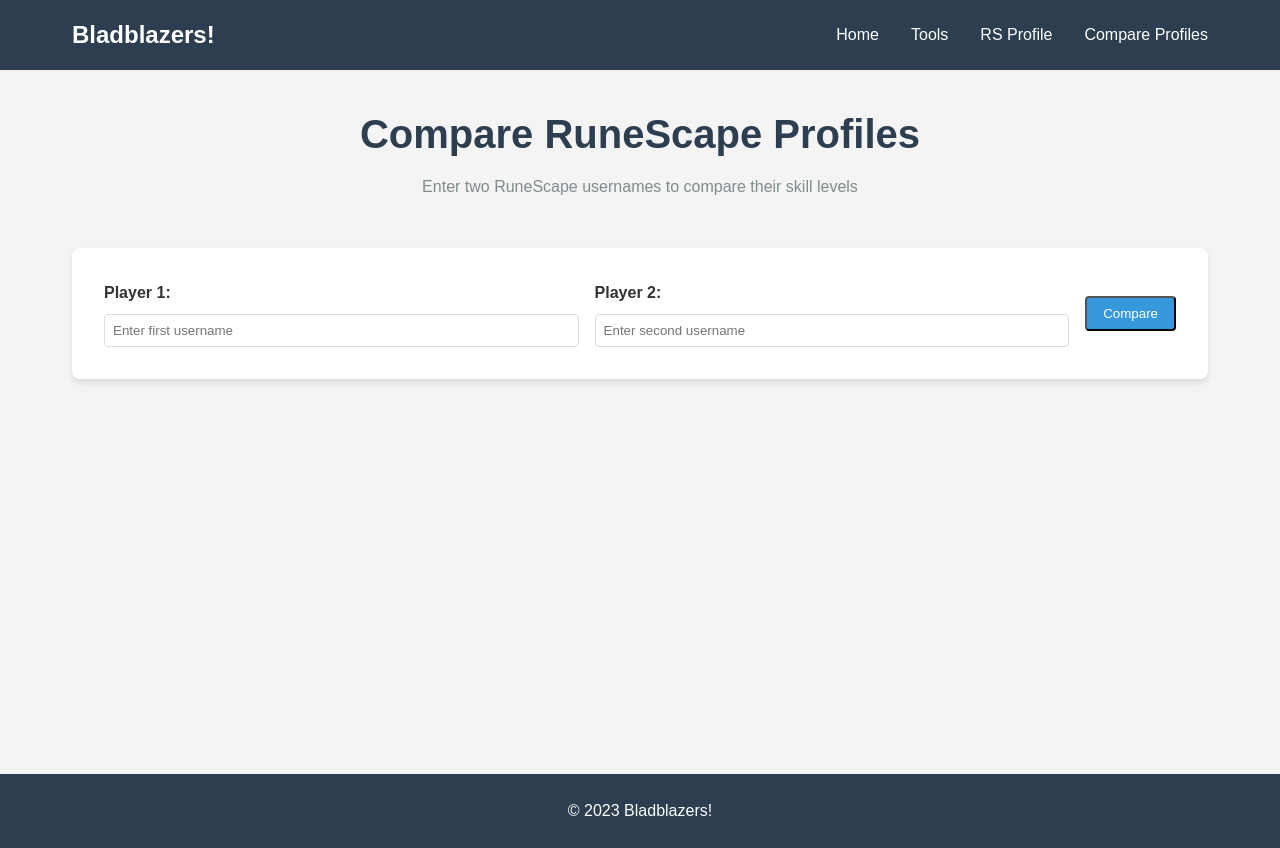
After one commit to JeroenLam/rs_clan_website, a Flask app: page /compare in a window 1280 px wide. The commit adds this page. Run offline with Flask 3, Linux system fonts and the light colour scheme.

Commit message:
feat: add new profile comparison page with side-by-side skill level comparison

```diff
--- a/app.py
+++ b/app.py
@@ -40,6 +40,51 @@ def profile():
     return render_template('profile.html', title='RuneScape Profile',
                           profile_data=profile_data, username=username, error=error)
 
+@app.route('/compare', methods=['GET', 'POST'])
+def compare():
+    profile_data1 = None
+    profile_data2 = None
+    username1 = None
+    username2 = None
+    error = None
+
+    if request.method == 'POST':
+        username1 = request.form.get('username1')
+        username2 = request.form.get('username2')
+
+        if username1 and username2:
+            try:
+                # Fetch first profile
+                url1 = f"https://apps.runescape.com/runemetrics/profile/profile?user={username1}&activities=20"
+                response1 = requests.get(url1)
+
+                # Fetch second profile
+                url2 = f"https://apps.runescape.com/runemetrics/profile/profile?user={username2}&activities=20"
+                response2 = requests.get(url2)
+
+                if response1.status_code == 200 and response2.status_code == 200:
+                    profile_data1 = response1.json()
+                    profile_data2 = response2.json()
+
+                    # Check if profiles exist
+                    if 'error' in profile_data1:
+                        error = f"Profile not found for username: {username1}"
+                        profile_data1 = None
+                    if 'error' in profile_data2:
+                        error = f"Profile not found for username: {username2}"
+                        profile_data2 = None
+                else:
+                    if response1.status_code != 200:
+                        error = f"Error fetching profile for {username1}: HTTP {response1.status_code}"
+                    else:
+                        error = f"Error fetching profile for {username2}: HTTP {response2.status_code}"
+            except Exception as e:
+                error = f"Error: {str(e)}"
+
+    return render_template('compare.html', title='Compare RuneScape Profiles',
+                          profile_data1=profile_data1, profile_data2=profile_data2,
+                          username1=username1, username2=username2, error=error)
+
 # Dictionary to map skill IDs to skill names
 SKILL_NAMES = {
     0: "Attack", 1: "Defence", 2: "Strength", 3: "Constitution", 4: "Ranged",
--- a/static/css/style.css
+++ b/static/css/style.css
@@ -471,6 +471,111 @@ footer {
     font-weight: bold;
 }
 
+/* Compare Page */
+.compare-form {
+    display: flex;
+    flex-wrap: wrap;
+    gap: 1rem;
+    justify-content: space-between;
+}
+
+.compare-input {
+    flex: 1;
+    min-width: 200px;
+    display: flex;
+    flex-direction: column;
+    gap: 0.5rem;
+}
+
+.compare-input label {
+    font-weight: bold;
+}
+
+.compare-input input {
+    padding: 0.5rem;
+    border: 1px solid #ddd;
+    border-radius: 4px;
+    width: 100%;
+}
+
+.compare-layout {
+    display: grid;
+    grid-template-columns: 1fr 1fr;
+    gap: 2rem;
+    margin-bottom: 2rem;
+}
+
+.compare-skills-container {
+    display: grid;
+    grid-template-columns: 1fr 1fr;
+    gap: 2rem;
+    margin-bottom: 2rem;
+}
+
+.compare-column {
+    display: flex;
+    flex-direction: column;
+    gap: 2rem;
+}
+
+.skill-higher {
+    border: 2px solid #27ae60;
+    background-color: rgba(39, 174, 96, 0.1);
+}
+
+.compare-details-box {
+    background-color: #fff;
+    border-radius: 4px;
+    padding: 1rem;
+    margin: 1rem 0;
+    border: 1px solid #e0e0e0;
+    box-shadow: 0 2px 4px rgba(0, 0, 0, 0.1);
+    opacity: 0;
+    transition: opacity 0.3s;
+    height: auto;
+}
+
+.compare-details-box.visible {
+    opacity: 1;
+}
+
+.compare-details-content h4 {
+    color: #2c3e50;
+    margin-bottom: 1rem;
+    font-size: 1.1rem;
+    text-align: center;
+}
+
+.compare-details-columns {
+    display: grid;
+    grid-template-columns: 1fr 1fr;
+    gap: 2rem;
+}
+
+.compare-details-column {
+    padding: 0.5rem;
+}
+
+.compare-details-column h5 {
+    color: #2c3e50;
+    margin-bottom: 0.5rem;
+    font-size: 1rem;
+    border-bottom: 1px solid #f4f4f4;
+    padding-bottom: 0.25rem;
+}
+
+.compare-details-column p {
+    margin: 0.25rem 0;
+    color: #7f8c8d;
+}
+
+.compare-difference {
+    text-align: center;
+    margin-top: 1rem;
+    font-weight: bold;
+    color: #2c3e50;
+}
+
 /* Responsive Design */
 @media (max-width: 768px) {
     nav {
@@ -512,6 +617,12 @@ footer {
         width: 100%;
     }
 
+    .compare-layout,
+    .compare-skills-container,
+    .compare-details-columns {
+        grid-template-columns: 1fr;
+    }
+
     .skills-grid {
         grid-template-columns: repeat(2, 1fr);
     }
--- a/templates/base.html
+++ b/templates/base.html
@@ -14,6 +14,7 @@
                 <li><a href="/">Home</a></li>
                 <li><a href="/tools">Tools</a></li>
                 <li><a href="/profile">RS Profile</a></li>
+                <li><a href="/compare">Compare Profiles</a></li>
             </ul>
         </nav>
     </header>
@@ -38,6 +39,36 @@
         function hideSkillDetails() {
             document.getElementById('skillDetailsBox').classList.remove('visible');
         }
+
+        function showCompareDetails(name, level1, xp1, rank1, level2, xp2, rank2) {
+            document.getElementById('compareSkillName').textContent = name;
+
+            // Player 1 details
+            document.getElementById('compareLevel1').textContent = 'Level: ' + (level1 || '-');
+            document.getElementById('compareXP1').textContent = 'XP: ' + (xp1 ? xp1.toLocaleString() : '-');
+            document.getElementById('compareRank1').textContent = 'Rank: ' + (rank1 ? rank1.toLocaleString() : '-');
+
+            // Player 2 details
+            document.getElementById('compareLevel2').textContent = 'Level: ' + (level2 || '-');
+            document.getElementById('compareXP2').textContent = 'XP: ' + (xp2 ? xp2.toLocaleString() : '-');
+            document.getElementById('compareRank2').textContent = 'Rank: ' + (rank2 ? rank2.toLocaleString() : '-');
+
+            // Calculate difference
+            if (level1 && level2) {
+                const levelDiff = level1 - level2;
+                const xpDiff = xp1 - xp2;
+
+                let diffText = 'Level difference: ' + Math.abs(levelDiff) + ' ';
+                diffText += levelDiff > 0 ? '(Player 1 higher)' : levelDiff < 0 ? '(Player 2 higher)' : '(Equal)';
+                diffText += ' | XP difference: ' + Math.abs(xpDiff).toLocaleString();
+
+                document.getElementById('compareDifference').textContent = diffText;
+            } else {
+                document.getElementById('compareDifference').textContent = 'Cannot compare - missing data';
+            }
+
+            document.getElementById('compareDetailsBox').classList.add('visible');
+        }
     </script>
 </body>
 </html>
--- /dev/null
+++ b/templates/compare.html
@@ -0,0 +1,178 @@
+{% extends "base.html" %}
+
+{% block content %}
+<section class="page-header">
+    <h1>Compare RuneScape Profiles</h1>
+    <p>Enter two RuneScape usernames to compare their skill levels</p>
+</section>
+
+<section class="profile-container">
+    <div class="profile-search">
+        <form method="POST" action="/compare">
+            <div class="form-group compare-form">
+                <div class="compare-input">
+                    <label for="username1">Player 1:</label>
+                    <input type="text" id="username1" name="username1" placeholder="Enter first username"
+                           value="{{ username1 if username1 else '' }}" required>
+                </div>
+                <div class="compare-input">
+                    <label for="username2">Player 2:</label>
+                    <input type="text" id="username2" name="username2" placeholder="Enter second username"
+                           value="{{ username2 if username2 else '' }}" required>
+                </div>
+                <button type="submit" class="btn">Compare</button>
+            </div>
+        </form>
+    </div>
+
+    {% if error %}
+    <div class="error-message">
+        <p>{{ error }}</p>
+    </div>
+    {% endif %}
+
+    {% if profile_data1 and profile_data2 %}
+    <div class="profile-data">
+        <div class="compare-layout">
+            <!-- Player 1 Column -->
+            <div class="compare-column">
+                <div class="profile-header">
+                    <div class="profile-header-top">
+                        <div class="profile-header-info">
+                            <h2>{{ profile_data1.name }}</h2>
+                            <p>Combat Level: {{ profile_data1.combatlevel }}</p>
+                            <p>Total Skill: {{ profile_data1.totalskill }}</p>
+                            <p>Total XP: {{ "{:,}".format(profile_data1.totalxp) }}</p>
+                            <p>Quests Completed: {{ profile_data1.questscomplete }}</p>
+                            <p>Rank: {{ profile_data1.rank }}</p>
+                        </div>
+                    </div>
+                </div>
+            </div>
+
+            <!-- Player 2 Column -->
+            <div class="compare-column">
+                <div class="profile-header">
+                    <div class="profile-header-top">
+                        <div class="profile-header-info">
+                            <h2>{{ profile_data2.name }}</h2>
+                            <p>Combat Level: {{ profile_data2.combatlevel }}</p>
+                            <p>Total Skill: {{ profile_data2.totalskill }}</p>
+                            <p>Total XP: {{ "{:,}".format(profile_data2.totalxp) }}</p>
+                            <p>Quests Completed: {{ profile_data2.questscomplete }}</p>
+                            <p>Rank: {{ profile_data2.rank }}</p>
+                        </div>
+                    </div>
+                </div>
+            </div>
+        </div>
+
+        <div class="compare-skills-container">
+            <!-- Player 1 Skills -->
+            <div class="compare-column">
+                <div class="profile-section skills-section">
+                    <h3>Skills</h3>
+                    <div class="skills-grid">
+                    {% set skill_order = [0, 3, 14, 2, 16, 13, 1, 15, 10, 4, 17, 7, 5, 12, 11, 6, 9, 8, 20, 18, 19, 22, 21, 23, 24, 25, 26, 27, 28] %}
+                    {% for skill_id in skill_order %}
+                        {% set skill1 = None %}
+                        {% set skill2 = None %}
+                        {% for s in profile_data1.skillvalues %}
+                            {% if s.id == skill_id %}
+                                {% set skill1 = s %}
+                            {% endif %}
+                        {% endfor %}
+                        {% for s in profile_data2.skillvalues %}
+                            {% if s.id == skill_id %}
+                                {% set skill2 = s %}
+                            {% endif %}
+                        {% endfor %}
+
+                        {% if skill1 %}
+                            {% set is_higher = (skill2 and skill1.level > skill2.level) or not skill2 %}
+                            <div class="skill-item {% if is_higher %}skill-higher{% endif %}"
+                                 onmouseover="showCompareDetails('{{ skill_id|get_skill_name }}', {{ skill1.level }}, {{ skill1.xp }}, {{ skill1.rank }}, {% if skill2 %}{{ skill2.level }}{% else %}0{% endif %}, {% if skill2 %}{{ skill2.xp }}{% else %}0{% endif %}, {% if skill2 %}{{ skill2.rank }}{% else %}0{% endif %})">
+                                <div class="skill-icon">
+                                    <img src="{{ url_for('static', filename='img/21px-' + (skill_id|get_skill_name) + '-icon.webp') }}" alt="{{ skill_id|get_skill_name }}">
+                                </div>
+                                <div class="skill-level">{{ skill1.level }}</div>
+                            </div>
+                        {% else %}
+                            <div class="skill-item">
+                                <div class="skill-icon">
+                                    <img src="{{ url_for('static', filename='img/21px-' + (skill_id|get_skill_name) + '-icon.webp') }}" alt="{{ skill_id|get_skill_name }}">
+                                </div>
+                                <div class="skill-level">-</div>
+                            </div>
+                        {% endif %}
+                    {% endfor %}
+                    </div>
+                </div>
+            </div>
+
+            <!-- Player 2 Skills -->
+            <div class="compare-column">
+                <div class="profile-section skills-section">
+                    <h3>Skills</h3>
+                    <div class="skills-grid">
+                    {% for skill_id in skill_order %}
+                        {% set skill1 = None %}
+                        {% set skill2 = None %}
+                        {% for s in profile_data1.skillvalues %}
+                            {% if s.id == skill_id %}
+                                {% set skill1 = s %}
+                            {% endif %}
+                        {% endfor %}
+                        {% for s in profile_data2.skillvalues %}
+                            {% if s.id == skill_id %}
+                                {% set skill2 = s %}
+                            {% endif %}
+                        {% endfor %}
+
+                        {% if skill2 %}
+                            {% set is_higher = (skill1 and skill2.level > skill1.level) or not skill1 %}
+                            <div class="skill-item {% if is_higher %}skill-higher{% endif %}"
+                                 onmouseover="showCompareDetails('{{ skill_id|get_skill_name }}', {% if skill1 %}{{ skill1.level }}{% else %}0{% endif %}, {% if skill1 %}{{ skill1.xp }}{% else %}0{% endif %}, {% if skill1 %}{{ skill1.rank }}{% else %}0{% endif %}, {{ skill2.level }}, {{ skill2.xp }}, {{ skill2.rank }})">
+                                <div class="skill-icon">
+                                    <img src="{{ url_for('static', filename='img/21px-' + (skill_id|get_skill_name) + '-icon.webp') }}" alt="{{ skill_id|get_skill_name }}">
+                                </div>
+                                <div class="skill-level">{{ skill2.level }}</div>
+                            </div>
+                        {% else %}
+                            <div class="skill-item">
+                                <div class="skill-icon">
+                                    <img src="{{ url_for('static', filename='img/21px-' + (skill_id|get_skill_name) + '-icon.webp') }}" alt="{{ skill_id|get_skill_name }}">
+                                </div>
+                                <div class="skill-level">-</div>
+                            </div>
+                        {% endif %}
+                    {% endfor %}
+                    </div>
+                </div>
+            </div>
+        </div>
+
+        <div class="compare-details-box" id="compareDetailsBox">
+            <div class="compare-details-content">
+                <h4 id="compareSkillName">Hover over a skill</h4>
+                <div class="compare-details-columns">
+                    <div class="compare-details-column">
+                        <h5>{{ profile_data1.name }}</h5>
+                        <p id="compareLevel1">Level: -</p>
+                        <p id="compareXP1">XP: -</p>
+                        <p id="compareRank1">Rank: -</p>
+                    </div>
+                    <div class="compare-details-column">
+                        <h5>{{ profile_data2.name }}</h5>
+                        <p id="compareLevel2">Level: -</p>
+                        <p id="compareXP2">XP: -</p>
+                        <p id="compareRank2">Rank: -</p>
+                    </div>
+                </div>
+                <p id="compareDifference" class="compare-difference"></p>
+            </div>
+        </div>
+    </div>
+    {% endif %}
+</section>
+{% endblock %}
```
